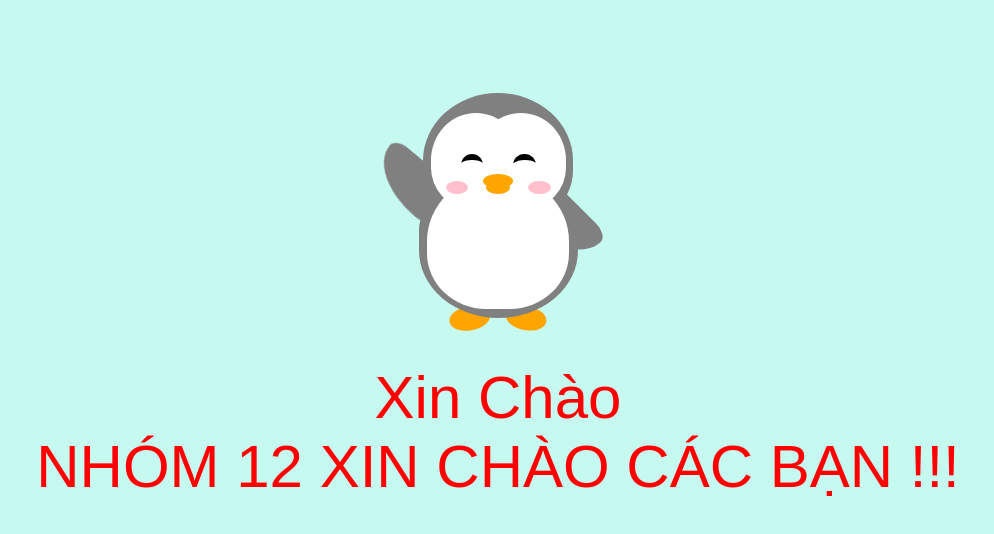
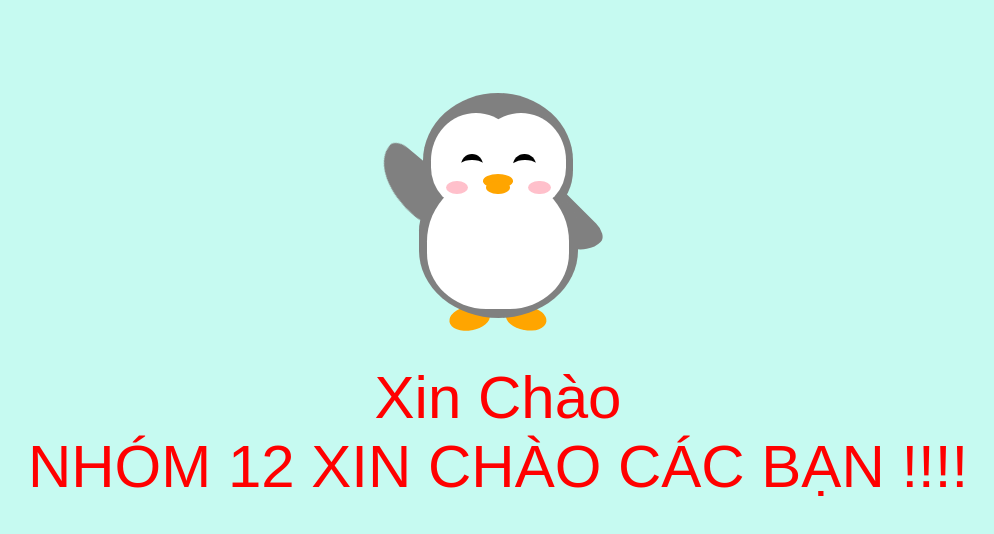
Before and after one commit to minhthong582000/docker-demo, a plain HTML site: page index.html in a window 1280 px wide. Shown: the whole page, without its empty margins (142-1136 px from the left). Drawn offline with Linux system fonts and the light colour scheme.

Commit message:
ci/cd test

```diff
--- a/index.html
+++ b/index.html
@@ -221,7 +221,7 @@
         <div class="monospace">
             Xin Chào
             <br />
-            NHÓM 12 XIN CHÀO CÁC BẠN !!!
+            NHÓM 12 XIN CHÀO CÁC BẠN !!!!
         </div>
     </body>
 </html>
```
